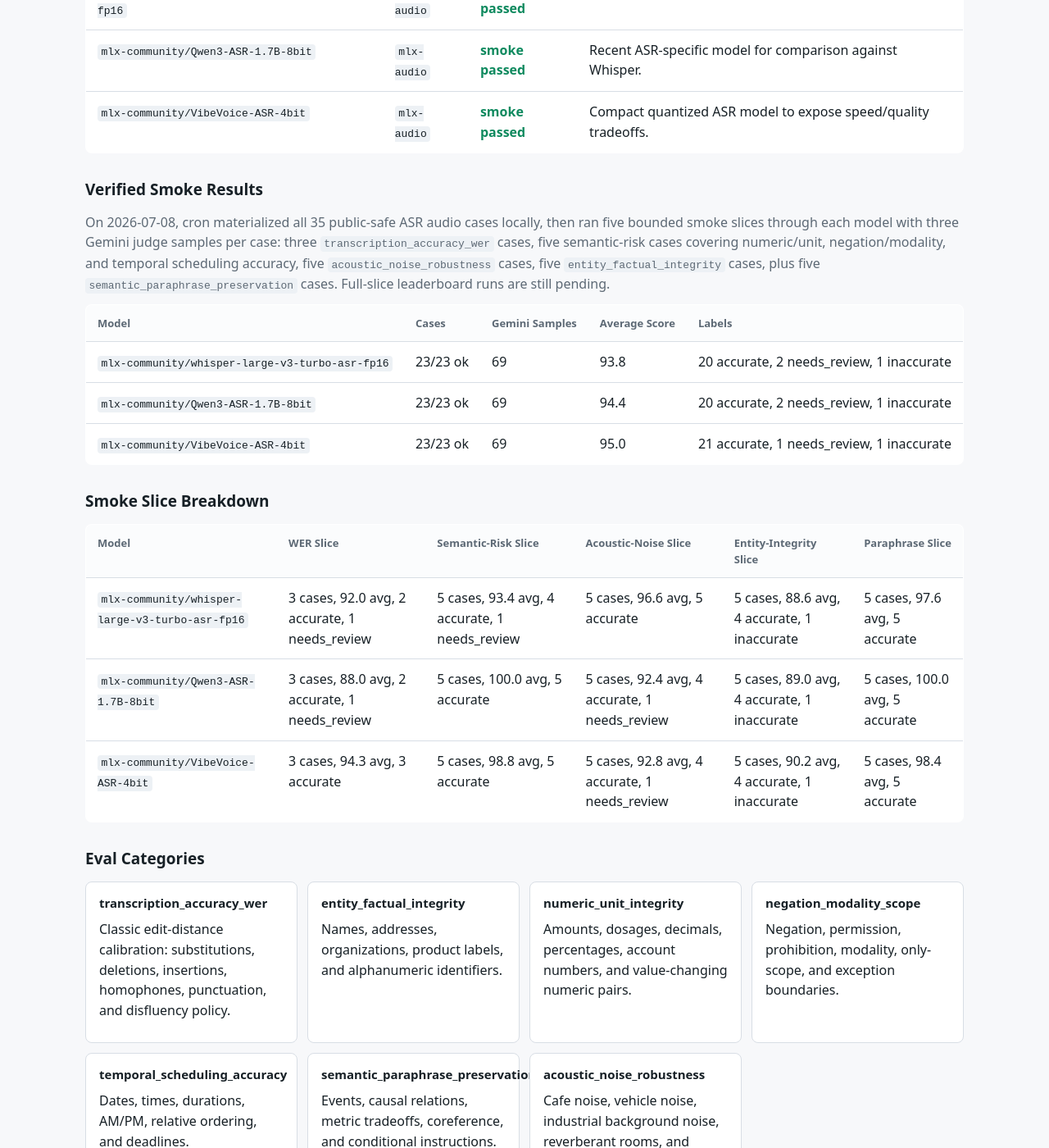
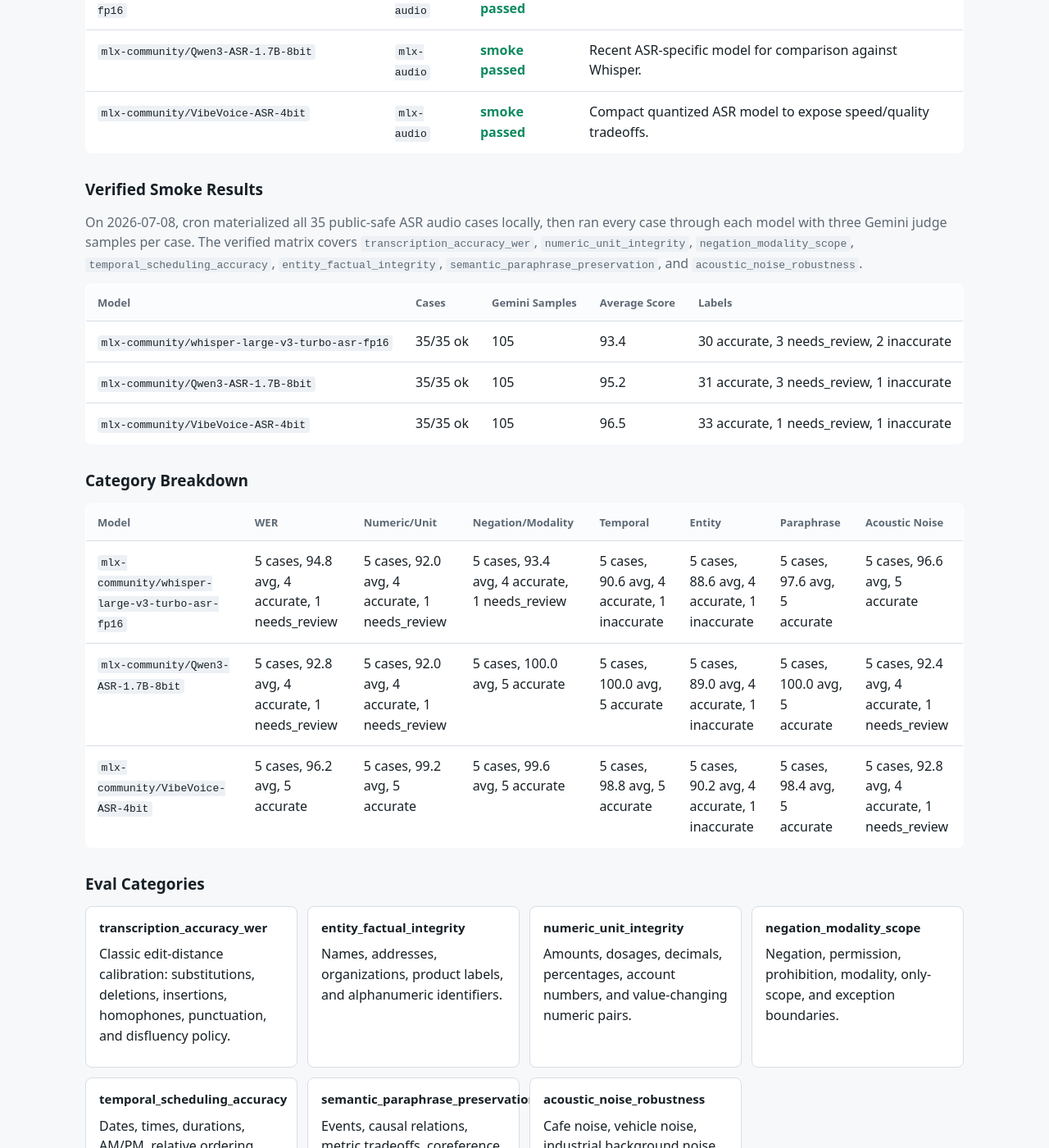
Before and after one commit to kennethli319/kennethli319.github.io, a Jekyll site: the page open-audio-judge/asr-leaderboard-demo.html, which Jekyll copies as it is, in a window 1280 px wide and 1400 px high, scrolled down 656 px. Shown: the whole window at 82% size. Built offline with Jekyll 4.4.1, drawn with Linux system fonts in a browser that asks for light colours.

Commit message:
Refresh ASR full smoke demo

```diff
--- a/open-audio-judge/asr-leaderboard-demo.html
+++ b/open-audio-judge/asr-leaderboard-demo.html
@@ -137,23 +137,23 @@
     </table>
 
     <h2>Verified Smoke Results</h2>
-    <p class="muted">On 2026-07-08, cron materialized all 35 public-safe ASR audio cases locally, then ran five bounded smoke slices through each model with three Gemini judge samples per case: three <code>transcription_accuracy_wer</code> cases, five semantic-risk cases covering numeric/unit, negation/modality, and temporal scheduling accuracy, five <code>acoustic_noise_robustness</code> cases, five <code>entity_factual_integrity</code> cases, plus five <code>semantic_paraphrase_preservation</code> cases. Full-slice leaderboard runs are still pending.</p>
+    <p class="muted">On 2026-07-08, cron materialized all 35 public-safe ASR audio cases locally, then ran every case through each model with three Gemini judge samples per case. The verified matrix covers <code>transcription_accuracy_wer</code>, <code>numeric_unit_integrity</code>, <code>negation_modality_scope</code>, <code>temporal_scheduling_accuracy</code>, <code>entity_factual_integrity</code>, <code>semantic_paraphrase_preservation</code>, and <code>acoustic_noise_robustness</code>.</p>
     <table>
       <thead><tr><th>Model</th><th>Cases</th><th>Gemini Samples</th><th>Average Score</th><th>Labels</th></tr></thead>
       <tbody>
-        <tr><td><code>mlx-community/whisper-large-v3-turbo-asr-fp16</code></td><td>23/23 ok</td><td>69</td><td>93.8</td><td>20 accurate, 2 needs_review, 1 inaccurate</td></tr>
-        <tr><td><code>mlx-community/Qwen3-ASR-1.7B-8bit</code></td><td>23/23 ok</td><td>69</td><td>94.4</td><td>20 accurate, 2 needs_review, 1 inaccurate</td></tr>
-        <tr><td><code>mlx-community/VibeVoice-ASR-4bit</code></td><td>23/23 ok</td><td>69</td><td>95.0</td><td>21 accurate, 1 needs_review, 1 inaccurate</td></tr>
+        <tr><td><code>mlx-community/whisper-large-v3-turbo-asr-fp16</code></td><td>35/35 ok</td><td>105</td><td>93.4</td><td>30 accurate, 3 needs_review, 2 inaccurate</td></tr>
+        <tr><td><code>mlx-community/Qwen3-ASR-1.7B-8bit</code></td><td>35/35 ok</td><td>105</td><td>95.2</td><td>31 accurate, 3 needs_review, 1 inaccurate</td></tr>
+        <tr><td><code>mlx-community/VibeVoice-ASR-4bit</code></td><td>35/35 ok</td><td>105</td><td>96.5</td><td>33 accurate, 1 needs_review, 1 inaccurate</td></tr>
       </tbody>
     </table>
 
-    <h2>Smoke Slice Breakdown</h2>
+    <h2>Category Breakdown</h2>
     <table>
-      <thead><tr><th>Model</th><th>WER Slice</th><th>Semantic-Risk Slice</th><th>Acoustic-Noise Slice</th><th>Entity-Integrity Slice</th><th>Paraphrase Slice</th></tr></thead>
+      <thead><tr><th>Model</th><th>WER</th><th>Numeric/Unit</th><th>Negation/Modality</th><th>Temporal</th><th>Entity</th><th>Paraphrase</th><th>Acoustic Noise</th></tr></thead>
       <tbody>
-        <tr><td><code>mlx-community/whisper-large-v3-turbo-asr-fp16</code></td><td>3 cases, 92.0 avg, 2 accurate, 1 needs_review</td><td>5 cases, 93.4 avg, 4 accurate, 1 needs_review</td><td>5 cases, 96.6 avg, 5 accurate</td><td>5 cases, 88.6 avg, 4 accurate, 1 inaccurate</td><td>5 cases, 97.6 avg, 5 accurate</td></tr>
-        <tr><td><code>mlx-community/Qwen3-ASR-1.7B-8bit</code></td><td>3 cases, 88.0 avg, 2 accurate, 1 needs_review</td><td>5 cases, 100.0 avg, 5 accurate</td><td>5 cases, 92.4 avg, 4 accurate, 1 needs_review</td><td>5 cases, 89.0 avg, 4 accurate, 1 inaccurate</td><td>5 cases, 100.0 avg, 5 accurate</td></tr>
-        <tr><td><code>mlx-community/VibeVoice-ASR-4bit</code></td><td>3 cases, 94.3 avg, 3 accurate</td><td>5 cases, 98.8 avg, 5 accurate</td><td>5 cases, 92.8 avg, 4 accurate, 1 needs_review</td><td>5 cases, 90.2 avg, 4 accurate, 1 inaccurate</td><td>5 cases, 98.4 avg, 5 accurate</td></tr>
+        <tr><td><code>mlx-community/whisper-large-v3-turbo-asr-fp16</code></td><td>5 cases, 94.8 avg, 4 accurate, 1 needs_review</td><td>5 cases, 92.0 avg, 4 accurate, 1 needs_review</td><td>5 cases, 93.4 avg, 4 accurate, 1 needs_review</td><td>5 cases, 90.6 avg, 4 accurate, 1 inaccurate</td><td>5 cases, 88.6 avg, 4 accurate, 1 inaccurate</td><td>5 cases, 97.6 avg, 5 accurate</td><td>5 cases, 96.6 avg, 5 accurate</td></tr>
+        <tr><td><code>mlx-community/Qwen3-ASR-1.7B-8bit</code></td><td>5 cases, 92.8 avg, 4 accurate, 1 needs_review</td><td>5 cases, 92.0 avg, 4 accurate, 1 needs_review</td><td>5 cases, 100.0 avg, 5 accurate</td><td>5 cases, 100.0 avg, 5 accurate</td><td>5 cases, 89.0 avg, 4 accurate, 1 inaccurate</td><td>5 cases, 100.0 avg, 5 accurate</td><td>5 cases, 92.4 avg, 4 accurate, 1 needs_review</td></tr>
+        <tr><td><code>mlx-community/VibeVoice-ASR-4bit</code></td><td>5 cases, 96.2 avg, 5 accurate</td><td>5 cases, 99.2 avg, 5 accurate</td><td>5 cases, 99.6 avg, 5 accurate</td><td>5 cases, 98.8 avg, 5 accurate</td><td>5 cases, 90.2 avg, 4 accurate, 1 inaccurate</td><td>5 cases, 98.4 avg, 5 accurate</td><td>5 cases, 92.8 avg, 4 accurate, 1 needs_review</td></tr>
       </tbody>
     </table>
 
```
